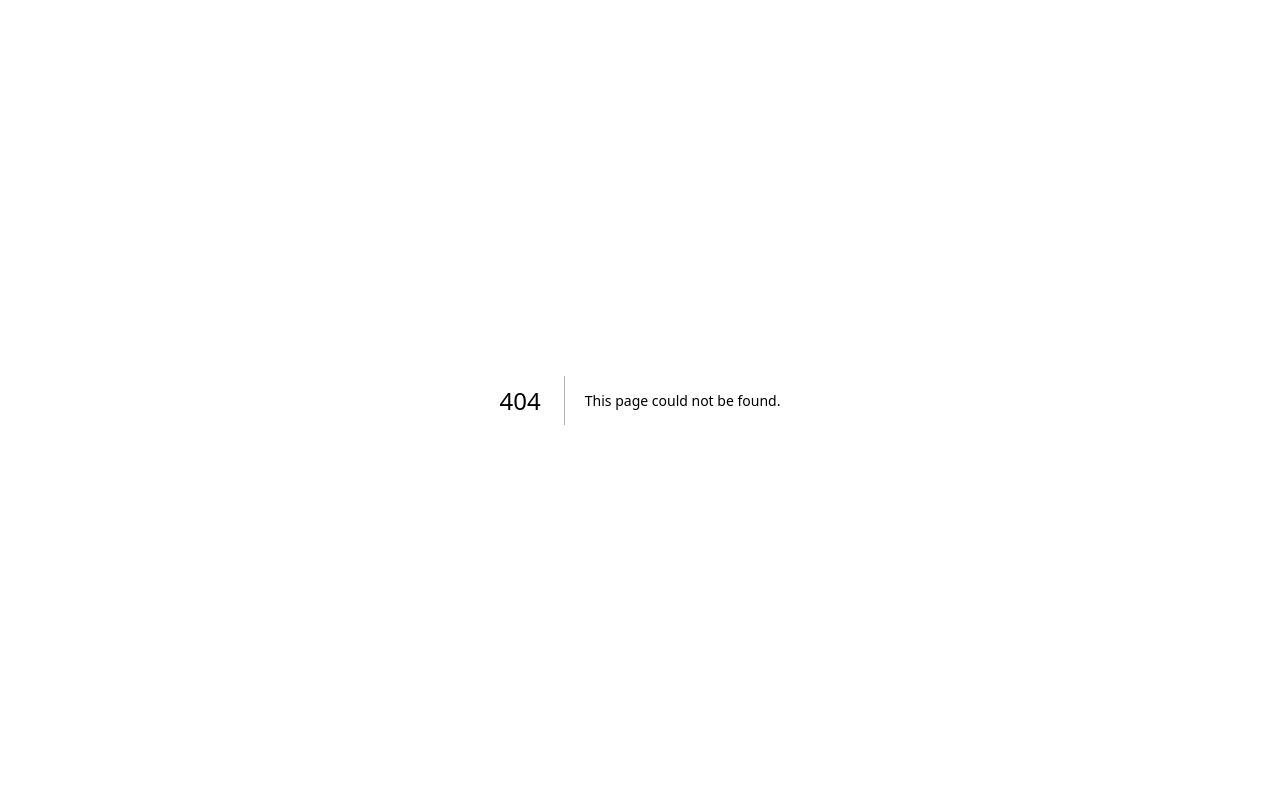
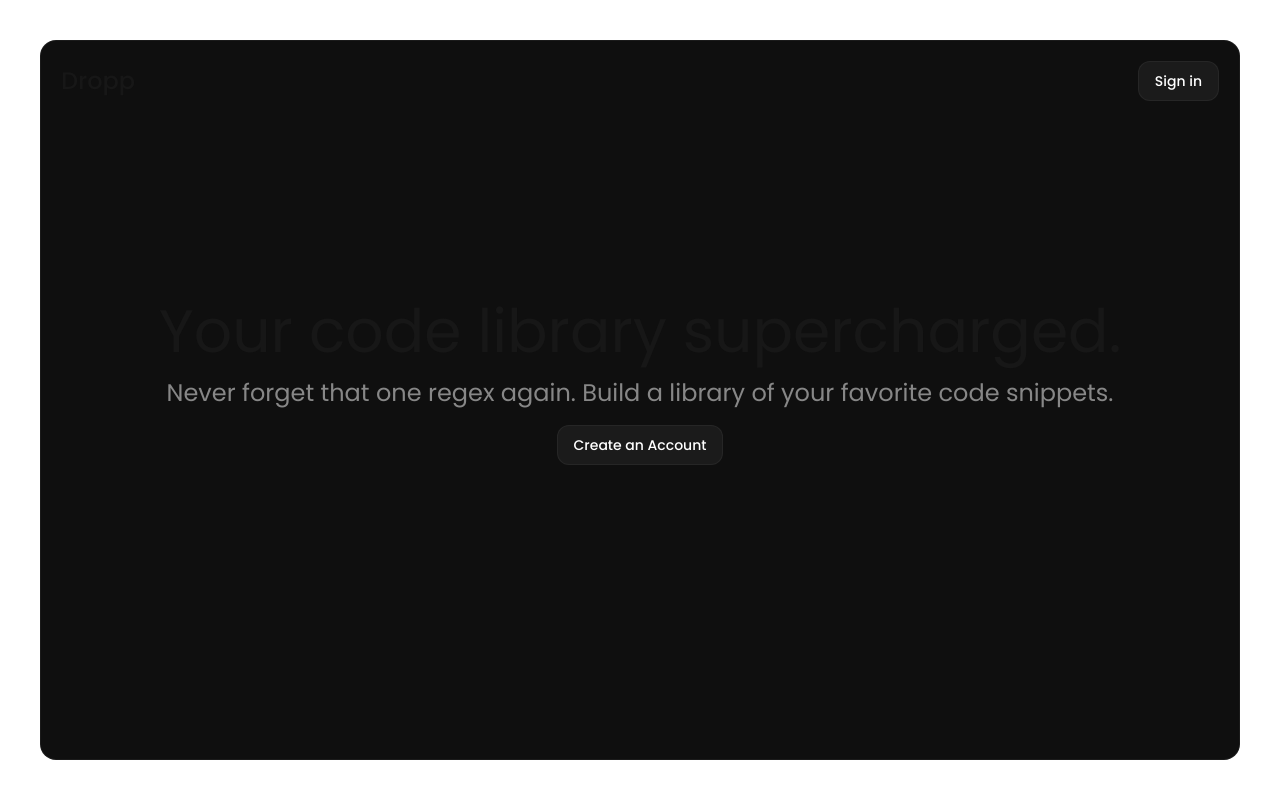
Before and after one commit to akinloluwami/dropp, a Next.js app: page / in a window 1280 px wide. Before the commit this address had no page. Built offline with nearby package versions, Linux system fonts and the light colour scheme.

Commit message:
Add Home component to app/page.tsx for landing page layout and navigation

```diff
--- /dev/null
+++ b/app/page.tsx
@@ -0,0 +1,30 @@
+import { Button } from "@/components/button";
+import Link from "next/link";
+import React from "react";
+
+const Home = () => {
+  return (
+    <div className="p-10 flex items-center justify-center">
+      <div className="bg-[#0f0f0f] max-w-7xl h-[calc(100vh-80px)] w-full mx-auto flex flex-col p-5 rounded-2xl border border-gray-50/5 gap-y-10">
+        <div className="flex items-center justify-between">
+          <h2 className="text-2xl font-medium">Dropp</h2>
+          <Link href="/auth">
+            <Button>Sign in</Button>
+          </Link>
+        </div>
+        <div className="flex flex-col items-center justify-center gap-y-4 text-center mt-40">
+          <h1 className="text-6xl">Your code library supercharged.</h1>
+          <p className="text-white/50 text-2xl">
+            Never forget that one regex again. Build a library of your favorite
+            code snippets.
+          </p>
+          <Link href="/auth">
+            <Button>Create an Account</Button>
+          </Link>
+        </div>
+      </div>
+    </div>
+  );
+};
+
+export default Home;
```
